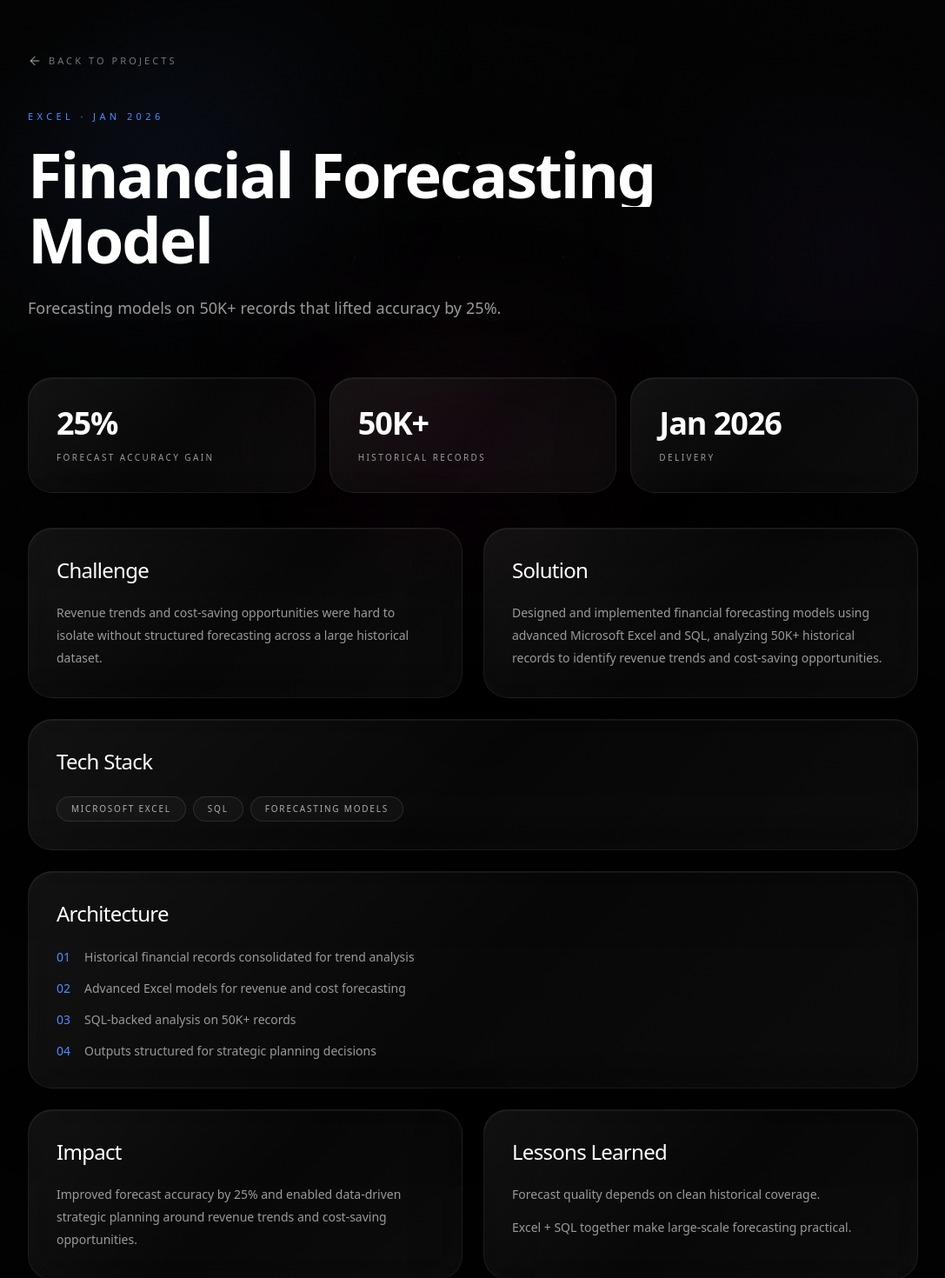
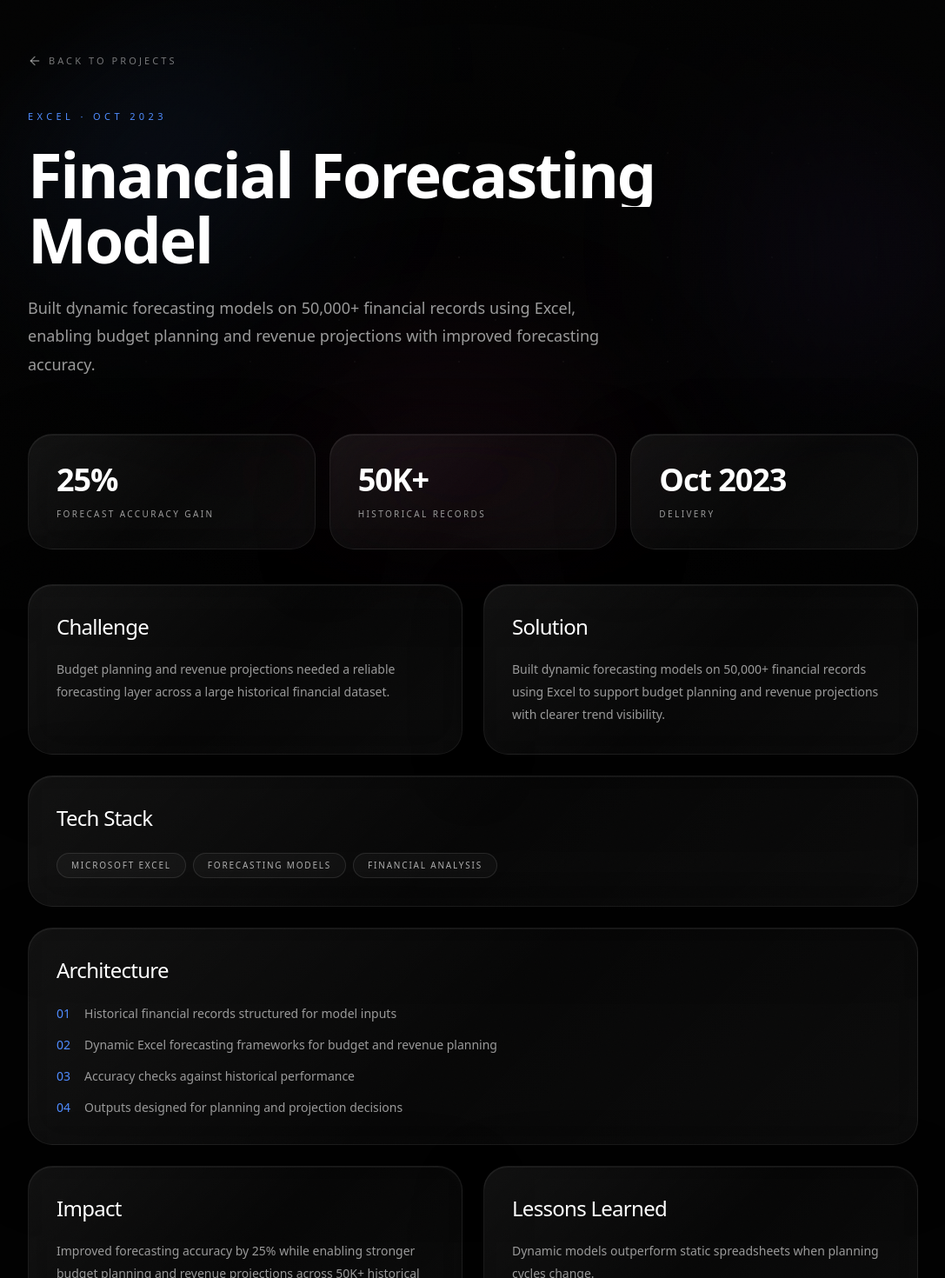
Before and after one commit to Notyashtomar/Portfolio-website, a Next.js app: page /projects/financial-forecasting in a window 1280 px wide. Shown: the part 100-1570 px from the top of the page at 87% size, without its empty margins (96-1183 px from the left). Built offline with nearby package versions, Linux system fonts and the light colour scheme; a web font is replaced by a local one.

Commit message:
feat: update project content with animated interactive cards
Co-authored-by: Cursor <cursoragent@cursor.com>

```diff
--- a/src/app/projects/[slug]/page.tsx
+++ b/src/app/projects/[slug]/page.tsx
@@ -4,6 +4,7 @@ import { ArrowLeft } from "lucide-react";
 import { projects } from "@/data/resume";
 import { PremiumCard } from "@/components/ui/PremiumCard";
 import { SplitReveal } from "@/components/motion/SplitReveal";
+import { ProjectMetricValue } from "@/components/ui/ProjectMetricValue";
 
 type Props = {
   params: Promise<{ slug: string }>;
@@ -60,7 +61,11 @@ export default async function ProjectPage({ params }: Props) {
           {project.metrics.map((metric) => (
             <PremiumCard key={metric.label} float={false} tilt={5}>
               <p className="font-display text-2xl font-semibold text-white sm:text-3xl md:text-4xl">
-                {metric.value}
+                <ProjectMetricValue
+                  numeric={metric.numeric}
+                  suffix={metric.suffix}
+                  fallback={metric.value}
+                />
               </p>
               <p className="font-sans mt-2 text-[9px] uppercase tracking-[0.18em] text-muted sm:mt-3 sm:text-[10px] sm:tracking-[0.24em]">
                 {metric.label}
--- a/src/components/sections/About.tsx
+++ b/src/components/sections/About.tsx
@@ -7,7 +7,7 @@ import { SplitReveal } from "@/components/motion/SplitReveal";
 
 const stats = [
   { value: 2, suffix: "+", label: "Years experience" },
-  { value: 30, suffix: "%", label: "Faster reporting" },
+  { value: 35, suffix: "%", label: "Faster reporting" },
   { value: 40, suffix: "%", label: "Process efficiency" },
 ];
 
--- a/src/components/sections/Projects.tsx
+++ b/src/components/sections/Projects.tsx
@@ -1,44 +1,157 @@
 "use client";
 
 import Link from "next/link";
-import { useEffect, useRef } from "react";
-import { gsap, registerGsap } from "@/lib/gsap";
+import { motion, useMotionTemplate, useMotionValue, useSpring } from "framer-motion";
 import { ArrowUpRight } from "lucide-react";
+import { useRef, type MouseEvent } from "react";
 import { projects } from "@/data/resume";
-import { PremiumCard } from "@/components/ui/PremiumCard";
+import { AnimatedCounter } from "@/components/ui/AnimatedCounter";
 import { SplitReveal } from "@/components/motion/SplitReveal";
+import { usePerfFlags } from "@/components/providers/Providers";
+import { cn } from "@/lib/utils";
+
+function ProjectCard({
+  project,
+  index,
+}: {
+  project: (typeof projects)[number];
+  index: number;
+}) {
+  const ref = useRef<HTMLDivElement>(null);
+  const { lite } = usePerfFlags();
+  const mx = useMotionValue(0);
+  const my = useMotionValue(0);
+  const springX = useSpring(mx, { stiffness: 180, damping: 24 });
+  const springY = useSpring(my, { stiffness: 180, damping: 24 });
+  const glow = useMotionTemplate`radial-gradient(520px circle at ${springX}px ${springY}px, rgba(79,140,255,0.22), rgba(139,92,246,0.08), transparent 45%)`;
+
+  const onMove = (e: MouseEvent<HTMLDivElement>) => {
+    if (lite) return;
+    const rect = ref.current?.getBoundingClientRect();
+    if (!rect) return;
+    mx.set(e.clientX - rect.left);
+    my.set(e.clientY - rect.top);
+  };
+
+  const onLeave = () => {
+    if (!ref.current) return;
+    const rect = ref.current.getBoundingClientRect();
+    mx.set(rect.width / 2);
+    my.set(rect.height / 2);
+  };
+
+  const metrics = project.metrics.filter((m) => m.numeric > 0).slice(0, 2);
+
+  return (
+    <motion.div
+      initial={{ opacity: 0, y: 72, rotateX: 10 }}
+      whileInView={{ opacity: 1, y: 0, rotateX: 0 }}
+      viewport={{ once: true, amount: 0.25 }}
+      transition={{
+        delay: index * 0.12,
+        duration: 0.9,
+        ease: [0.16, 1, 0.3, 1],
+      }}
+      style={{ perspective: 1400 }}
+      className="h-full"
+    >
+      <Link
+        href={`/projects/${project.slug}`}
+        data-cursor="interactive"
+        className="block h-full"
+      >
+        <motion.div
+          ref={ref}
+          onMouseMove={onMove}
+          onMouseLeave={onLeave}
+          whileHover={lite ? undefined : { y: -10, scale: 1.015 }}
+          transition={{ type: "spring", stiffness: 260, damping: 22 }}
+          className={cn(
+            "group relative flex h-full min-h-[340px] flex-col overflow-hidden rounded-[28px] border border-white/8 bg-white/[0.025] p-6 sm:min-h-[400px] sm:p-8 lg:min-h-[440px]",
+            "transition-[border-color,box-shadow] duration-500 hover:border-accent-blue/35",
+            "hover:shadow-[0_30px_90px_rgba(79,140,255,0.16),0_0_0_1px_rgba(79,140,255,0.08)]",
+          )}
+        >
+          {!lite ? (
+            <motion.div
+              className="pointer-events-none absolute inset-0 opacity-0 transition-opacity duration-400 group-hover:opacity-100"
+              style={{ background: glow }}
+            />
+          ) : null}
+
+          {/* Corner accent sweep */}
+          <div className="pointer-events-none absolute -right-10 -top-10 h-36 w-36 rounded-full bg-accent-violet/0 blur-3xl transition duration-500 group-hover:bg-accent-violet/20" />
+          <div className="pointer-events-none absolute -bottom-16 -left-10 h-40 w-40 rounded-full bg-accent-blue/0 blur-3xl transition duration-500 group-hover:bg-accent-blue/15" />
+
+          {/* Top shine line */}
+          <motion.div
+            className="pointer-events-none absolute inset-x-0 top-0 h-px origin-left bg-gradient-to-r from-transparent via-accent-blue to-transparent opacity-0 group-hover:opacity-100"
+            initial={false}
+            whileHover={{ scaleX: 1 }}
+          />
+
+          <div className="relative z-10 flex h-full flex-col">
+            <div className="mb-auto flex items-start justify-between gap-4">
+              <span className="font-sans text-[10px] uppercase tracking-[0.32em] text-accent-violet transition group-hover:text-accent-blue">
+                {project.subtitle}
+              </span>
+              <motion.span
+                className="flex h-9 w-9 shrink-0 items-center justify-center rounded-full border border-white/10 bg-white/[0.03] text-white/35 transition group-hover:border-accent-blue/40 group-hover:bg-accent-blue/15 group-hover:text-white"
+                whileHover={{ rotate: 45 }}
+              >
+                <ArrowUpRight className="h-4 w-4 transition duration-300 group-hover:translate-x-0.5 group-hover:-translate-y-0.5" />
+              </motion.span>
+            </div>
+
+            <div className="mt-10 sm:mt-14">
+              <h3 className="font-display text-2xl font-semibold leading-[1.15] text-white transition duration-500 group-hover:text-shimmer sm:text-3xl md:text-[2.1rem]">
+                {project.title}
+              </h3>
+              <p className="font-body mt-5 text-sm leading-[1.8] text-muted transition group-hover:text-white/70">
+                {project.tagline}
+              </p>
+            </div>
+
+            <div className="mt-8 grid grid-cols-2 gap-3 sm:mt-10">
+              {metrics.map((metric, mi) => (
+                <motion.div
+                  key={metric.label}
+                  initial={{ opacity: 0, y: 16 }}
+                  whileInView={{ opacity: 1, y: 0 }}
+                  viewport={{ once: true }}
+                  transition={{
+                    delay: 0.35 + index * 0.1 + mi * 0.08,
+                    duration: 0.55,
+                    ease: [0.16, 1, 0.3, 1],
+                  }}
+                  className="rounded-2xl border border-white/8 bg-black/30 px-3 py-3 transition duration-300 group-hover:border-accent-blue/30 group-hover:bg-accent-blue/[0.07] sm:px-4 sm:py-4"
+                >
+                  <p className="font-display text-2xl font-semibold text-white sm:text-3xl">
+                    <AnimatedCounter
+                      value={metric.numeric}
+                      suffix={metric.suffix}
+                      duration={1.4 + mi * 0.15}
+                    />
+                  </p>
+                  <p className="font-sans mt-2 text-[9px] uppercase tracking-[0.18em] text-white/45 sm:text-[10px] sm:tracking-[0.2em]">
+                    {metric.label}
+                  </p>
+                </motion.div>
+              ))}
+            </div>
+
+            <div className="mt-6 flex items-center gap-2 font-sans text-[10px] uppercase tracking-[0.28em] text-white/30 transition group-hover:text-accent-blue/80">
+              <span>View case study</span>
+              <span className="h-px w-0 bg-accent-blue transition-all duration-500 group-hover:w-8" />
+            </div>
+          </div>
+        </motion.div>
+      </Link>
+    </motion.div>
+  );
+}
 
 export function Projects() {
-  const gridRef = useRef<HTMLDivElement>(null);
-
-  useEffect(() => {
-    registerGsap();
-    const grid = gridRef.current;
-    if (!grid) return;
-
-    const cards = grid.querySelectorAll("[data-project]");
-    const ctx = gsap.context(() => {
-      gsap.fromTo(
-        cards,
-        { y: 80, opacity: 0, rotateX: 12 },
-        {
-          y: 0,
-          opacity: 1,
-          rotateX: 0,
-          stagger: 0.15,
-          duration: 1.2,
-          ease: "power4.out",
-          scrollTrigger: {
-            trigger: grid,
-            start: "top 75%",
-          },
-        },
-      );
-    }, grid);
-
-    return () => ctx.revert();
-  }, []);
-
   return (
     <section id="projects" className="relative px-4 py-20 sm:px-6 sm:py-32 md:px-12 md:py-44 lg:px-16">
       <div className="mx-auto max-w-[90rem]">
@@ -52,47 +165,9 @@ export function Projects() {
           className="mb-12 max-w-4xl text-[clamp(2rem,6vw,5rem)] font-semibold leading-[1.05] text-white sm:mb-20 md:mb-28"
         />
 
-        <div ref={gridRef} className="grid gap-6 sm:grid-cols-2 lg:grid-cols-3 lg:gap-6">
-          {projects.map((project) => (
-            <Link
-              key={project.slug}
-              href={`/projects/${project.slug}`}
-              data-project
-              data-cursor="interactive"
-              className="block"
-              style={{ perspective: 1200 }}
-            >
-              <PremiumCard tilt={8} className="group h-full min-h-[320px] sm:min-h-[380px] lg:min-h-[420px]">
-                <div className="flex h-full flex-col">
-                  <div className="mb-auto flex items-start justify-between">
-                    <span className="font-sans text-[10px] uppercase tracking-[0.35em] text-accent-violet">
-                      {project.subtitle}
-                    </span>
-                    <ArrowUpRight className="h-5 w-5 text-white/30 transition duration-300 group-hover:translate-x-0.5 group-hover:-translate-y-0.5 group-hover:text-white" />
-                  </div>
-
-                  <div className="mt-16">
-                    <h3 className="font-display text-2xl font-semibold text-white transition duration-500 group-hover:text-shimmer sm:text-3xl md:text-4xl">
-                      {project.title}
-                    </h3>
-                    <p className="font-body mt-5 text-sm leading-[1.8] text-muted">
-                      {project.tagline}
-                    </p>
-                  </div>
-
-                  <div className="mt-10 flex flex-wrap gap-2">
-                    {project.metrics.slice(0, 2).map((metric) => (
-                      <span
-                        key={metric.label}
-                        className="rounded-full border border-white/10 bg-white/[0.03] px-4 py-1.5 font-sans text-[10px] uppercase tracking-[0.18em] text-white/60"
-                      >
-                        {metric.value} · {metric.label}
-                      </span>
-                    ))}
-                  </div>
-                </div>
-              </PremiumCard>
-            </Link>
+        <div className="grid gap-6 sm:grid-cols-2 lg:grid-cols-3 lg:gap-7">
+          {projects.map((project, index) => (
+            <ProjectCard key={project.slug} project={project} index={index} />
           ))}
         </div>
       </div>
--- /dev/null
+++ b/src/components/ui/ProjectMetricValue.tsx
@@ -0,0 +1,16 @@
+"use client";
+
+import { AnimatedCounter } from "@/components/ui/AnimatedCounter";
+
+type Props = {
+  numeric: number;
+  suffix: string;
+  fallback: string;
+};
+
+export function ProjectMetricValue({ numeric, suffix, fallback }: Props) {
+  if (numeric > 0) {
+    return <AnimatedCounter value={numeric} suffix={suffix} duration={1.5} />;
+  }
+  return <>{fallback}</>;
+}
--- a/src/data/resume.ts
+++ b/src/data/resume.ts
@@ -73,88 +73,118 @@ export const projects = [
   {
     slug: "financial-forecasting",
     title: "Financial Forecasting Model",
-    subtitle: "Excel · Jan 2026",
+    subtitle: "Excel · Oct 2023",
     tagline:
-      "Forecasting models on 50K+ records that lifted accuracy by 25%.",
+      "Built dynamic forecasting models on 50,000+ financial records using Excel, enabling budget planning and revenue projections with improved forecasting accuracy.",
     challenge:
-      "Revenue trends and cost-saving opportunities were hard to isolate without structured forecasting across a large historical dataset.",
+      "Budget planning and revenue projections needed a reliable forecasting layer across a large historical financial dataset.",
     solution:
-      "Designed and implemented financial forecasting models using advanced Microsoft Excel and SQL, analyzing 50K+ historical records to identify revenue trends and cost-saving opportunities.",
-    tech: ["Microsoft Excel", "SQL", "Forecasting Models"],
+      "Built dynamic forecasting models on 50,000+ financial records using Excel to support budget planning and revenue projections with clearer trend visibility.",
+    tech: ["Microsoft Excel", "Forecasting Models", "Financial Analysis"],
     architecture: [
-      "Historical financial records consolidated for trend analysis",
-      "Advanced Excel models for revenue and cost forecasting",
-      "SQL-backed analysis on 50K+ records",
-      "Outputs structured for strategic planning decisions",
+      "Historical financial records structured for model inputs",
+      "Dynamic Excel forecasting frameworks for budget and revenue planning",
+      "Accuracy checks against historical performance",
+      "Outputs designed for planning and projection decisions",
     ],
     metrics: [
-      { value: "25%", label: "Forecast accuracy gain" },
-      { value: "50K+", label: "Historical records" },
-      { value: "Jan 2026", label: "Delivery" },
+      {
+        value: "25%",
+        label: "Forecast accuracy gain",
+        numeric: 25,
+        suffix: "%",
+      },
+      {
+        value: "50K+",
+        label: "Historical records",
+        numeric: 50,
+        suffix: "K+",
+      },
+      { value: "Oct 2023", label: "Delivery", numeric: 0, suffix: "" },
     ],
     impact:
-      "Improved forecast accuracy by 25% and enabled data-driven strategic planning around revenue trends and cost-saving opportunities.",
+      "Improved forecasting accuracy by 25% while enabling stronger budget planning and revenue projections across 50K+ historical records.",
     lessons: [
-      "Forecast quality depends on clean historical coverage.",
-      "Excel + SQL together make large-scale forecasting practical.",
+      "Dynamic models outperform static spreadsheets when planning cycles change.",
+      "Forecast quality scales with clean historical coverage.",
     ],
   },
   {
     slug: "data-dashboard-development",
-    title: "Financial Dashboard",
-    subtitle: "Excel & Power BI · Sep 2025",
+    title: "Executive Financial Dashboard",
+    subtitle: "Excel & Power BI · Feb 2024",
     tagline:
-      "Interactive leadership dashboards on 50,000+ rows of financial data.",
+      "Designed interactive Power BI dashboards to visualize revenue, expenses, profit margins, and KPIs across 60,000+ financial records, reducing manual reporting time.",
     challenge:
-      "Leadership needed faster KPI visibility without waiting on slow, manually assembled financial reports.",
+      "Leadership needed faster visibility into revenue, expenses, profit margins, and KPIs without slow manual report assembly.",
     solution:
-      "Designed interactive dashboards on 50,000+ rows of financial data for leadership reporting using Excel and Power BI.",
+      "Designed interactive Power BI dashboards, supported by Excel, to visualize financial performance across 60,000+ records and compress reporting cycles.",
     tech: ["Excel", "Power BI", "KPI Reporting"],
     architecture: [
-      "Financial datasets prepared for interactive exploration",
-      "Excel models as the analytical foundation",
-      "Power BI visuals for leadership-ready storytelling",
-      "KPI views optimized for faster report preparation",
+      "Financial datasets prepared across revenue, expenses, and margins",
+      "Excel as the structured analytical foundation",
+      "Power BI visuals for executive-ready storytelling",
+      "KPI views optimized to cut manual reporting effort",
     ],
     metrics: [
-      { value: "30%", label: "Faster report prep" },
-      { value: "50,000+", label: "Data rows" },
-      { value: "Sep 2025", label: "Delivery" },
+      {
+        value: "35%",
+        label: "Faster reporting",
+        numeric: 35,
+        suffix: "%",
+      },
+      {
+        value: "60,000+",
+        label: "Data rows",
+        numeric: 60,
+        suffix: "K+",
+      },
+      { value: "Feb 2024", label: "Delivery", numeric: 0, suffix: "" },
     ],
     impact:
-      "Reduced report preparation time by 30% while improving visibility into KPI performance for leadership.",
+      "Reduced manual reporting time by 35% while improving visibility into revenue, expenses, profit margins, and KPIs across 60,000+ financial records.",
     lessons: [
-      "Interactive dashboards succeed when KPI clarity comes first.",
-      "Scale matters — 50K+ rows need intentional model design.",
+      "Executive dashboards win when KPIs are immediately actionable.",
+      "Interactive visuals remove friction from recurring leadership reviews.",
     ],
   },
   {
     slug: "sql-data-extraction",
     title: "SQL Data Automation",
-    subtitle: "SQL · Aug 2024",
+    subtitle: "SQL · Jun 2024",
     tagline:
-      "Automated pipelines across sources that cut turnaround by 20%.",
+      "Developed SQL scripts and automated reporting workflows to process 100,000+ records, improving data accuracy and reducing report generation time.",
     challenge:
-      "Reporting depended on repetitive multi-source extraction before analysis could begin.",
+      "Report generation depended on repetitive processing across large record volumes, slowing teams and introducing accuracy risk.",
     solution:
-      "Built automated data pipelines using SQL to extract and transform data from multiple sources, processing 100K+ records.",
-    tech: ["SQL", "Data Pipelines", "ETL"],
+      "Developed SQL scripts and automated reporting workflows to process 100,000+ records with greater consistency and less manual effort.",
+    tech: ["SQL", "Data Automation", "Reporting Workflows"],
     architecture: [
-      "Multi-source SQL extraction layer",
-      "Transformation logic for consistent reporting tables",
-      "Automated pipelines for recurring refresh cycles",
-      "Output designed for faster business insight delivery",
+      "SQL scripts for structured extraction and transformation",
+      "Automated reporting workflows for recurring generation",
+      "Accuracy checks across large record volumes",
+      "Outputs tuned for faster, cleaner business reporting",
     ],
     metrics: [
-      { value: "40%", label: "Processing efficiency" },
-      { value: "100K+", label: "Records processed" },
-      { value: "20%", label: "Faster turnaround" },
+      {
+        value: "40%",
+        label: "Processing efficiency",
+        numeric: 40,
+        suffix: "%",
+      },
+      {
+        value: "100K+",
+        label: "Records processed",
+        numeric: 100,
+        suffix: "K+",
+      },
+      { value: "Jun 2024", label: "Delivery", numeric: 0, suffix: "" },
     ],
     impact:
-      "Reduced reporting turnaround time by 20%, increased data processing efficiency by 40%, and improved reporting consistency.",
+      "Improved processing efficiency by 40%, strengthened data accuracy, and reduced report generation time across 100,000+ records.",
     lessons: [
       "Automation before the dashboard creates compounding speed gains.",
-      "Consistent transformation logic protects insight quality at scale.",
+      "Consistent SQL workflows protect accuracy at scale.",
     ],
   },
 ] as const;
@@ -295,17 +325,17 @@ export const achievements = [
   },
   {
     id: "records",
-    value: 50,
+    value: 60,
     suffix: "K+",
     label: "Financial Records",
-    detail: "Analyzed and processed across MIS and dashboard work",
+    detail: "Analyzed across forecasting, dashboards, and SQL automation",
   },
   {
     id: "projects",
     value: 3,
     suffix: "",
     label: "Featured Projects",
-    detail: "Forecasting · Dashboards · SQL automation",
+    detail: "Forecasting · Executive dashboards · SQL automation",
   },
   {
     id: "certs",
```
